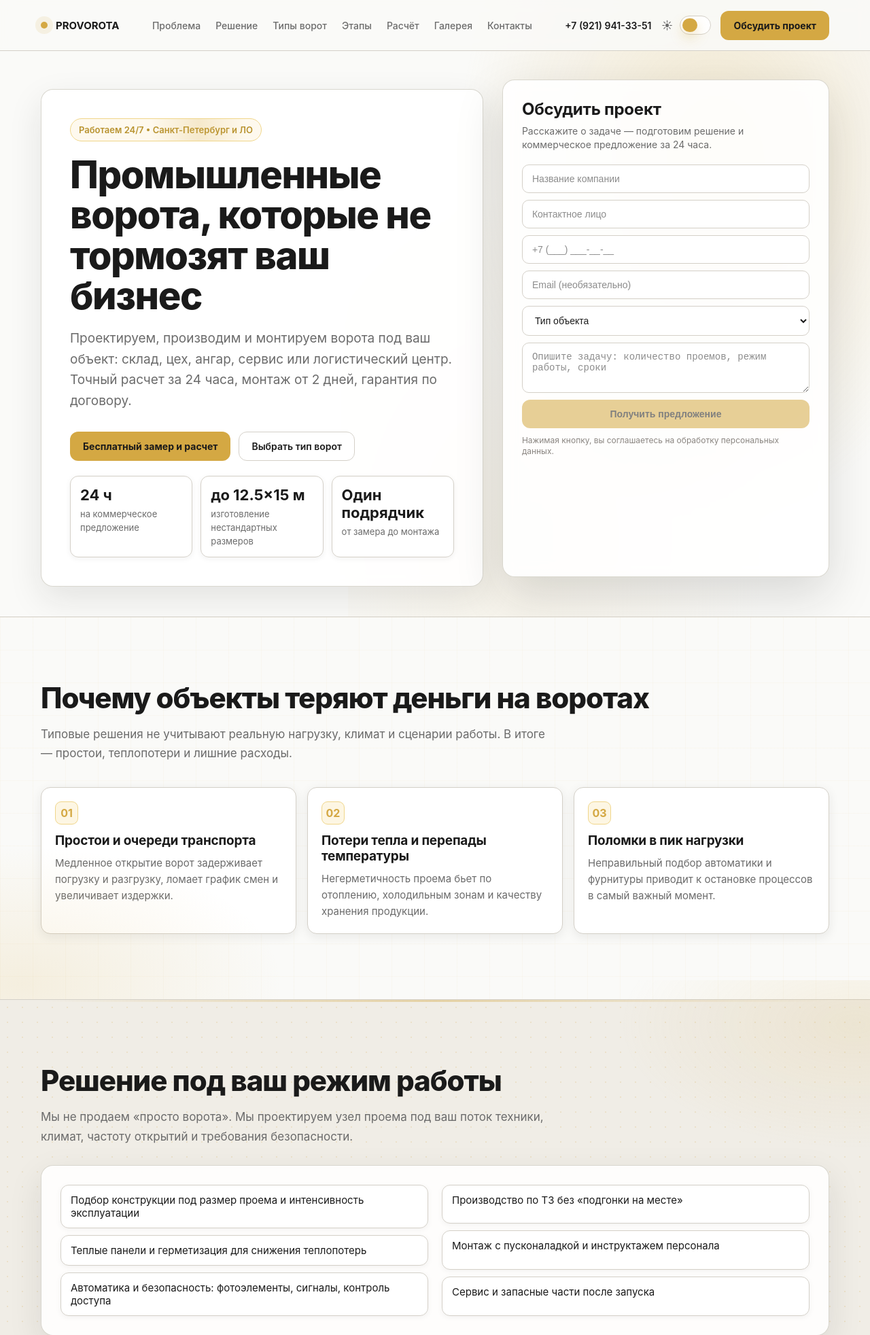
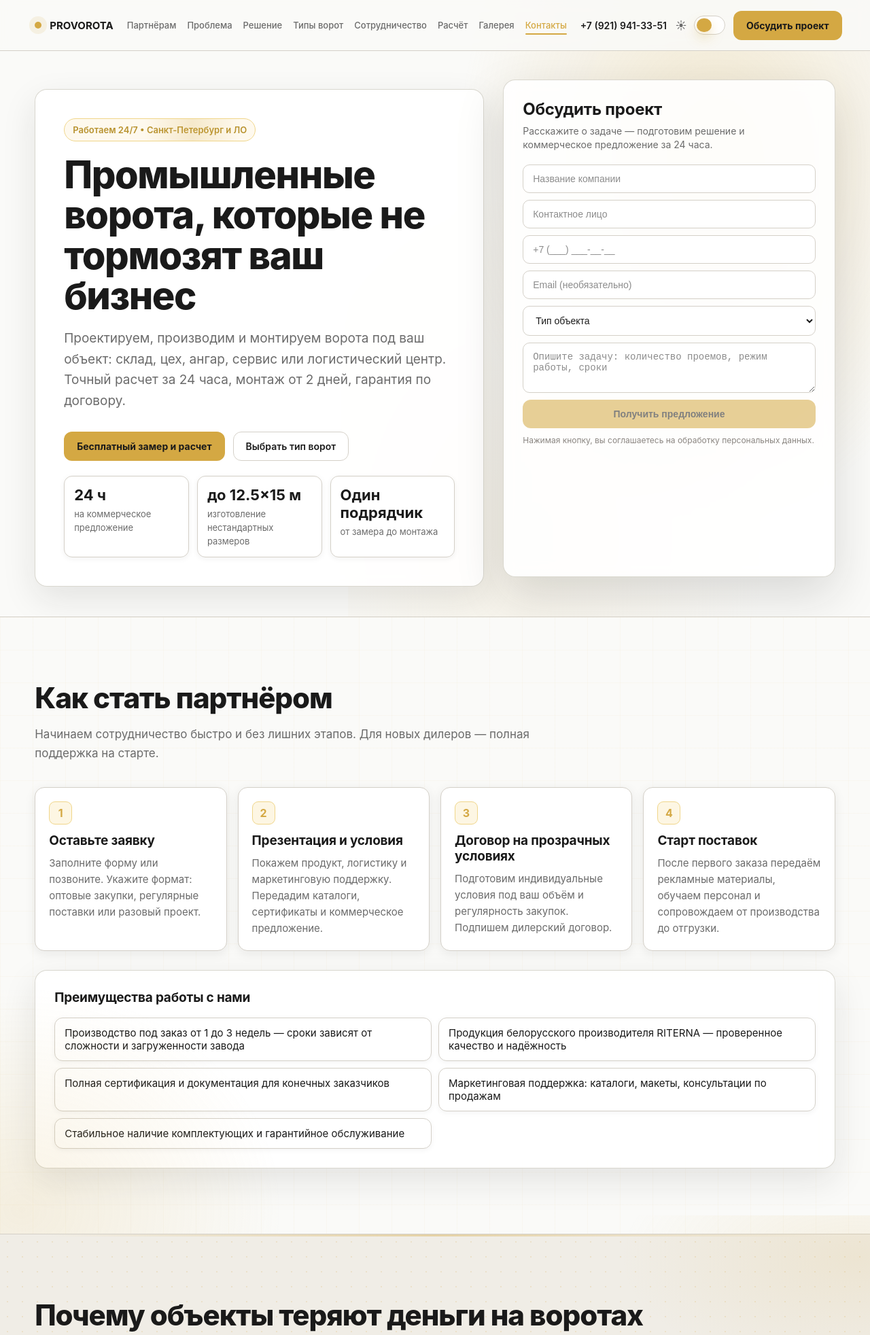
Before and after one commit to Terssm/landing-page, a plain HTML site: page index.html in a window 1280 px wide. Shown: the top 1964 px of the page at 68% size. Drawn offline with Linux system fonts and the light colour scheme.

Commit message:
Add files via upload

```diff
--- a/index.html
+++ b/index.html
@@ -18,7 +18,7 @@
       --ok: #059669;
       --radius: 18px;
       --shadow: 0 10px 30px rgba(26, 26, 26, 0.1);
-      --container: 1160px;
+      --container: 1280px;
 
       --topbar-bg: rgba(250, 250, 248, 0.88);
       --ghost-bg: #fff;
@@ -240,7 +240,7 @@
     html { scroll-behavior: smooth; }
     @media (prefers-reduced-motion: reduce) { html { scroll-behavior: auto; } }
 
-    .nav { display: flex; gap: 22px; color: var(--muted); font-weight: 500; font-size: 14px; }
+    .nav { display: flex; gap: 16px; color: var(--muted); font-weight: 500; font-size: 13px; white-space: nowrap; }
     .nav a {
       position: relative;
       padding: 4px 0;
@@ -258,7 +258,7 @@
     .nav a:hover { color: var(--text); }
     .nav a.active { color: var(--brand); }
     .nav a.active::after { width: 100%; }
-    .top-cta { display: flex; align-items: center; gap: 14px; }
+    .top-cta { display: flex; align-items: center; gap: 12px; flex-shrink: 0; }
     .phone { font-weight: 600; font-size: 14px; white-space: nowrap; }
 
     .theme-control {
@@ -666,6 +666,7 @@
     .reveal .check:nth-child(3) { transition-delay: 160ms; }
     .reveal .card:nth-child(4),
     .reveal .check:nth-child(4) { transition-delay: 240ms; }
+    .reveal .check:nth-child(5) { transition-delay: 320ms; }
 
     .reveal .card,
     .reveal .check {
@@ -747,6 +748,30 @@
     .footer-grid {
       display: flex; flex-wrap: wrap; gap: 14px 28px; align-items: center; justify-content: space-between;
       border-top: 1px solid var(--line); padding-top: 24px;
+    }
+
+    /* ─── Partners section ─── */
+    .partner-steps {
+      margin-top: 36px;
+      display: grid;
+      grid-template-columns: repeat(4, 1fr);
+      gap: 16px;
+    }
+    .partner-benefits,
+    .process-benefits {
+      margin-top: 28px;
+      padding: 28px;
+    }
+    .partner-benefits-title {
+      margin: 0 0 18px;
+      font-size: 19px;
+      font-weight: 700;
+      letter-spacing: -0.01em;
+    }
+    .partner-checks {
+      display: grid;
+      grid-template-columns: 1fr 1fr;
+      gap: 10px;
     }
 
     @media (max-width: 1080px) {
@@ -761,6 +786,7 @@
       #types .types-grid > .card:nth-child(5),
       #types .types-grid > .card:nth-child(6) { grid-column: auto; transform: none; }
       .proof-grid, .process-grid, .solution-block, .proof-quote { grid-template-columns: 1fr; }
+      .partner-steps, .partner-checks { grid-template-columns: 1fr 1fr; }
       .cta-block { grid-template-columns: 1fr; }
       .top-cta .phone { display: none; }
       .gallery-grid { grid-template-columns: repeat(3, 1fr); }
@@ -858,6 +884,7 @@
       #types .types-grid > .card:nth-child(5),
       #types .types-grid > .card:nth-child(6) { transform: none; }
       .proof-grid, .process-grid, .solution-block, .proof-quote { grid-template-columns: 1fr; }
+      .partner-steps, .partner-checks { grid-template-columns: 1fr; }
       .cta-block { grid-template-columns: 1fr; }
       .gallery-grid { grid-template-columns: repeat(2, 1fr); }
       .contacts-grid { grid-template-columns: 1fr; }
@@ -1059,10 +1086,11 @@
         PROVOROTA
       </a>
       <nav class="nav">
+        <a href="#partners">Партнёрам</a>
         <a href="#problem">Проблема</a>
         <a href="#solution">Решение</a>
         <a href="#types">Типы ворот</a>
-        <a href="#process">Этапы</a>
+        <a href="#process">Сотрудничество</a>
         <a href="#calc-form">Расчёт</a>
         <a href="#gallery">Галерея</a>
         <a href="#contact">Контакты</a>
@@ -1083,10 +1111,11 @@
 
   <div class="mobile-nav" id="mobileNav">
     <div class="mobile-nav-inner">
+      <a href="#partners">Партнёрам</a>
       <a href="#problem">Проблема</a>
       <a href="#solution">Решение</a>
       <a href="#types">Типы ворот</a>
-      <a href="#process">Этапы</a>
+      <a href="#process">Сотрудничество</a>
       <a href="#calc-form">Расчёт</a>
       <a href="#gallery">Галерея</a>
       <a href="#contact">Контакты</a>
@@ -1163,6 +1192,47 @@
           </form>
           <p class="fineprint">Нажимая кнопку, вы соглашаетесь на обработку персональных данных.</p>
         </aside>
+      </div>
+    </section>
+
+    <section class="section" id="partners">
+      <div class="container">
+        <h2>Как стать партнёром</h2>
+        <p class="section-lead">Начинаем сотрудничество быстро и без лишних этапов. Для новых дилеров — полная поддержка на старте.</p>
+
+        <div class="partner-steps">
+          <article class="card">
+            <div class="badge">1</div>
+            <h3>Оставьте заявку</h3>
+            <p>Заполните форму или позвоните. Укажите формат: оптовые закупки, регулярные поставки или разовый проект.</p>
+          </article>
+          <article class="card">
+            <div class="badge">2</div>
+            <h3>Презентация и условия</h3>
+            <p>Покажем продукт, логистику и маркетинговую поддержку. Передадим каталоги, сертификаты и коммерческое предложение.</p>
+          </article>
+          <article class="card">
+            <div class="badge">3</div>
+            <h3>Договор на прозрачных условиях</h3>
+            <p>Подготовим индивидуальные условия под ваш объём и регулярность закупок. Подпишем дилерский договор.</p>
+          </article>
+          <article class="card">
+            <div class="badge">4</div>
+            <h3>Старт поставок</h3>
+            <p>После первого заказа передаём рекламные материалы, обучаем персонал и сопровождаем от производства до отгрузки.</p>
+          </article>
+        </div>
+
+        <div class="partner-benefits surface">
+          <h3 class="partner-benefits-title">Преимущества работы с нами</h3>
+          <div class="partner-checks">
+            <div class="check">Производство под заказ от 1 до 3 недель — сроки зависят от сложности и загруженности завода</div>
+            <div class="check">Продукция белорусского производителя RITERNA — проверенное качество и надёжность</div>
+            <div class="check">Полная сертификация и документация для конечных заказчиков</div>
+            <div class="check">Маркетинговая поддержка: каталоги, макеты, консультации по продажам</div>
+            <div class="check">Стабильное наличие комплектующих и гарантийное обслуживание</div>
+          </div>
+        </div>
       </div>
     </section>
 
@@ -1282,13 +1352,29 @@
 
     <section class="section" id="process">
       <div class="container">
-        <h2>Как проходит работа</h2>
-        <p class="section-lead">Прозрачный процесс без сюрпризов и потери времени.</p>
+        <h2>Как мы работаем с партнёрами</h2>
+        <p class="section-lead">Выстраиваем прозрачное и надёжное сотрудничество для дилеров и оптовых клиентов.</p>
         <div class="process-grid">
-          <article class="card"><div class="badge">1</div><h3>Бриф 15 минут</h3><p>Уточняем задачу, режим объекта и ограничения.</p></article>
-          <article class="card"><div class="badge">2</div><h3>Замер и ТЗ</h3><p>Инженер выезжает, фиксирует параметры и риски.</p></article>
-          <article class="card"><div class="badge">3</div><h3>Расчет и договор</h3><p>Даем финальную смету, сроки и комплектацию.</p></article>
-          <article class="card"><div class="badge">4</div><h3>Монтаж и запуск</h3><p>Устанавливаем, настраиваем, передаем в эксплуатацию.</p></article>
+          <article class="card">
+            <div class="badge">1</div>
+            <h3>Запрос и консультация</h3>
+            <p>Принимаем заявку, уточняем комплектацию, сроки и условия поставки. Предоставляем актуальные цены, сертификацию и сроки производства.</p>
+          </article>
+          <article class="card">
+            <div class="badge">2</div>
+            <h3>Коммерческое предложение</h3>
+            <p>Готовим индивидуальное КП с детальной спецификацией. Подписываем договор поставки на прозрачных условиях.</p>
+          </article>
+          <article class="card">
+            <div class="badge">3</div>
+            <h3>Производство и отгрузка</h3>
+            <p>Запускаем заказ в производство — от 1 до 3 недель. Отгружаем со склада в Санкт-Петербурге с полным пакетом закрывающих документов.</p>
+          </article>
+          <article class="card">
+            <div class="badge">4</div>
+            <h3>Поддержка и сервис</h3>
+            <p>Передаём рекламные материалы, каталоги и обучение. Сопровождаем по гарантии и обеспечиваем наличие комплектующих.</p>
+          </article>
         </div>
 
         <div class="cta-block" id="cta-contact">
@@ -1617,6 +1703,11 @@
           }
         }
 
+        // If scrolled to the very bottom, activate the last section
+        if (window.innerHeight + window.scrollY >= document.body.scrollHeight - 2) {
+          currentId = sections[sections.length - 1].id;
+        }
+
         navLinks.forEach(link => {
           const href = link.getAttribute('href');
           if (href === '#' + currentId) {
```
